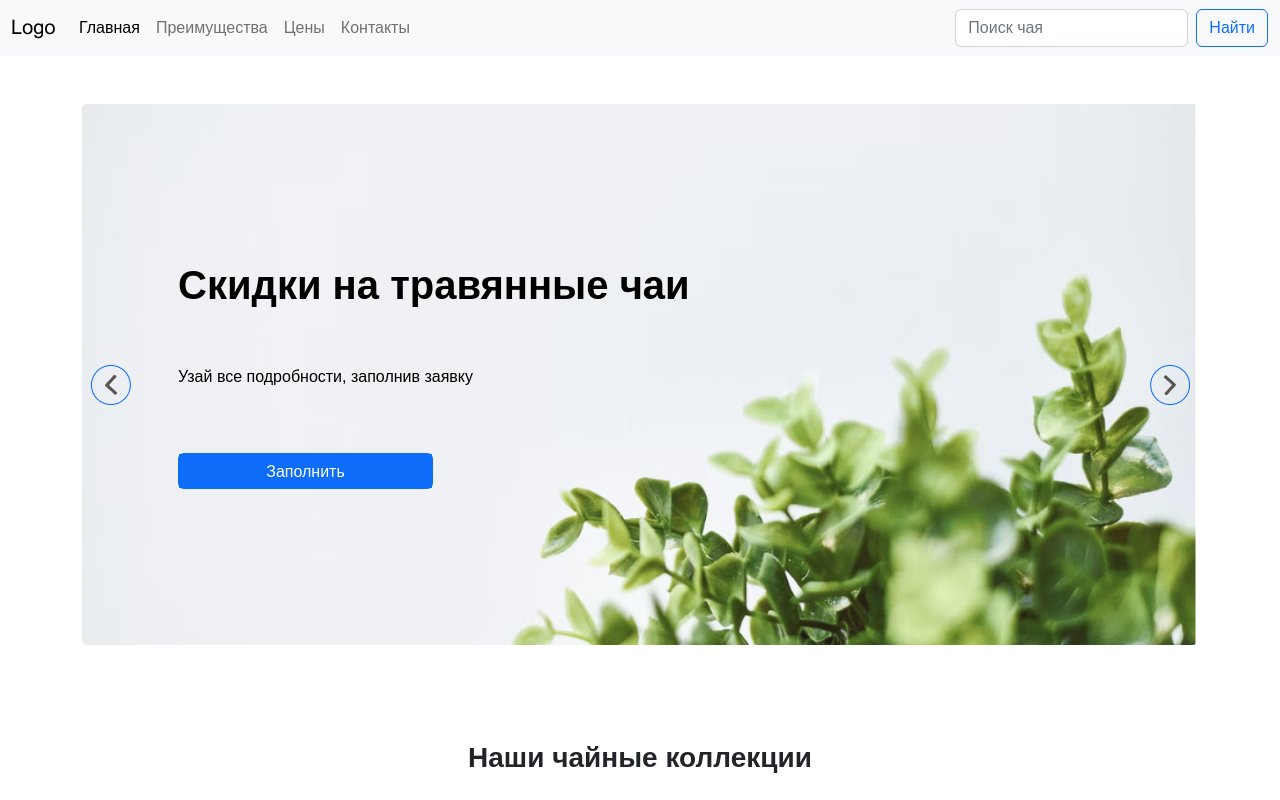
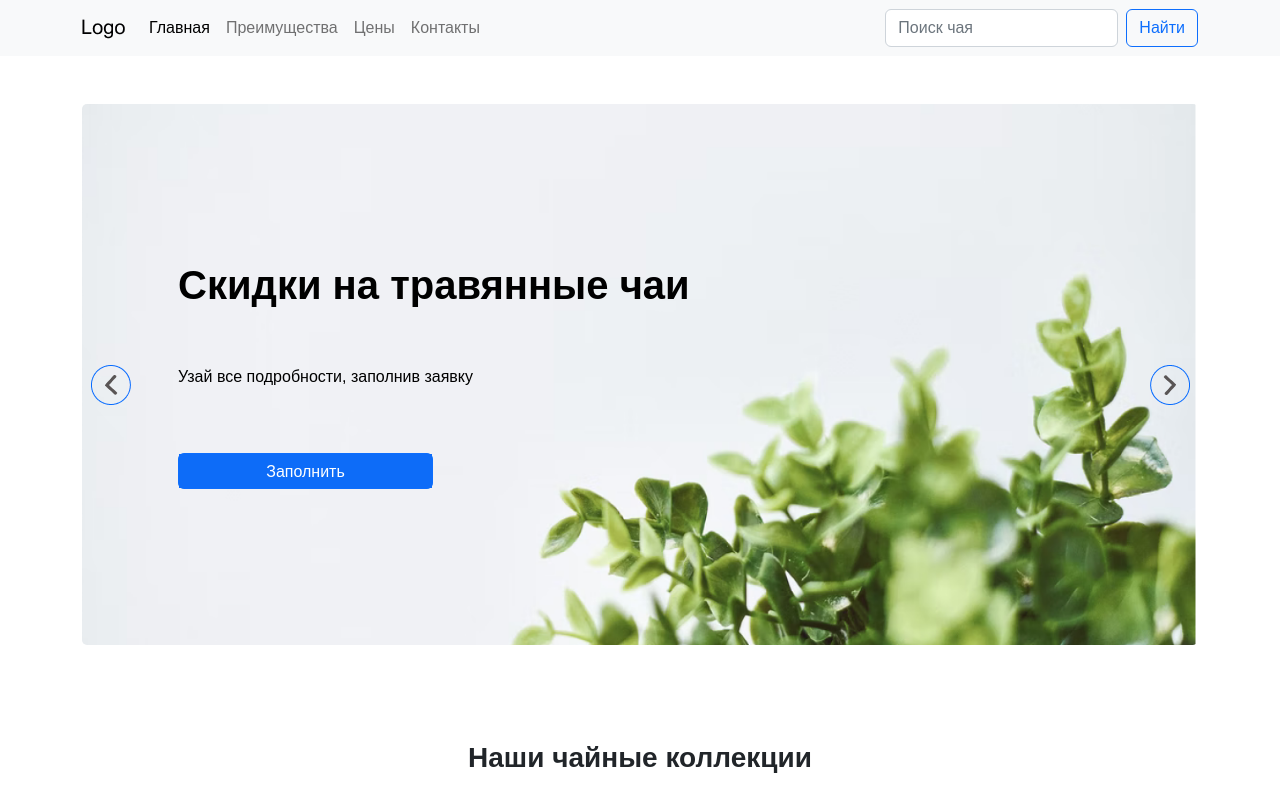
Before and after one commit to DaryaSlinko/plants-tea, a plain HTML site: page index.html in a window 1280 px wide. Shown: the top 800 px of the page. Drawn offline with Linux system fonts and the light colour scheme.

Commit message:
file modified

```diff
--- a/index.html
+++ b/index.html
@@ -18,7 +18,8 @@
 </head>
 <body>
 <nav class=" navbar navbar-expand-lg bg-light">
-    <div class="container-fluid ">
+
+    <div class="container-fluid container">
         <a class="navbar-brand  " href="#"> <img class="align-text-bottom" src="images/Logo.png" alt="logo"></a>
         <button class="navbar-toggler" type="button" data-bs-toggle="collapse" data-bs-target="#navbarSupportedContent"
                 aria-controls="navbarSupportedContent" aria-expanded="false" aria-label="Toggle navigation">
```
